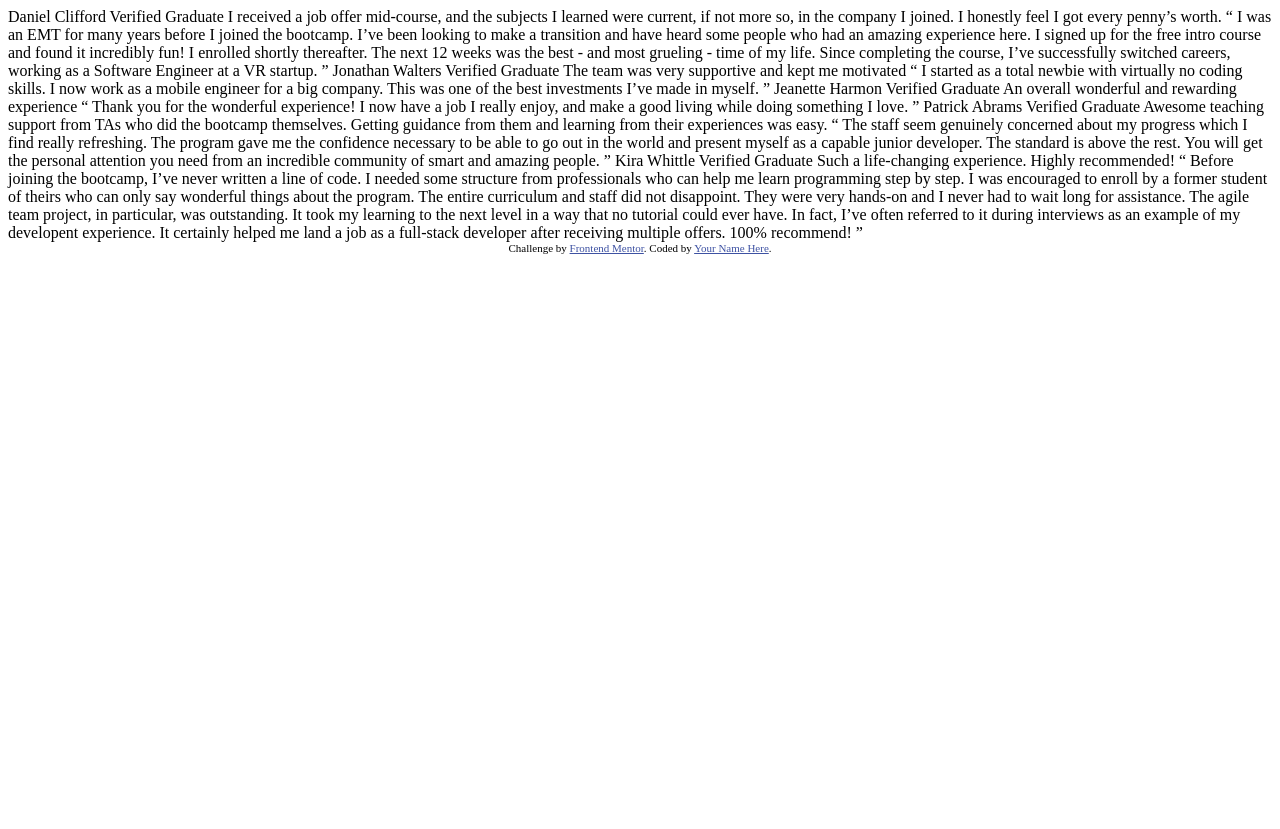
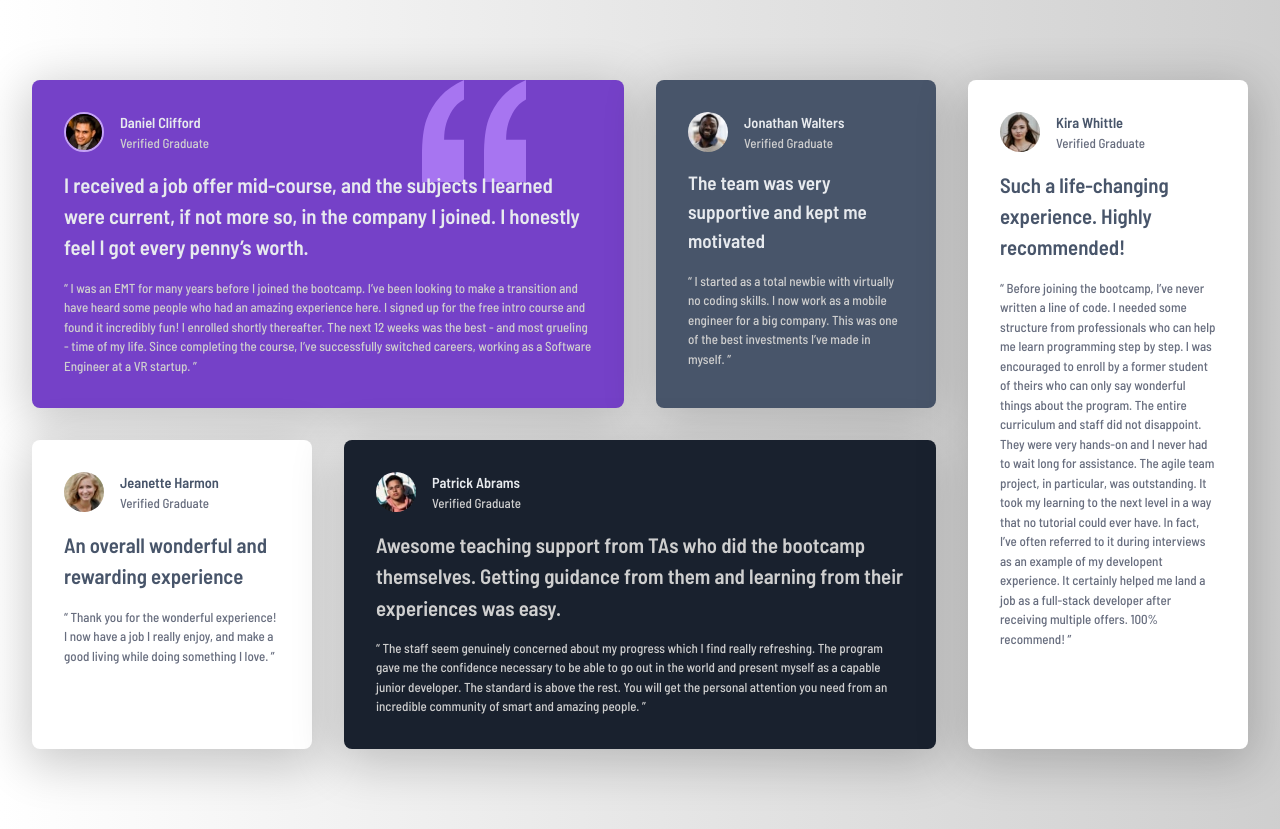
Before and after one commit to kvncodes/FrontEnd-Mentor__Grid-Section, a plain HTML site: page index.html in a window 1280 px wide. Before the commit the page ends 800 px from the top, so only its background shows below. Drawn offline with Linux system fonts and the light colour scheme.

Commit message:
Final Project Responsive Grid

```diff
--- a/index.html
+++ b/index.html
@@ -1,76 +1,142 @@
 <!DOCTYPE html>
 <html lang="en">
 	<head>
-  <meta charset="UTF-8">
-  <meta name="viewport" content="width=device-width, initial-scale=1.0"> <!-- displays site properly based on user's device -->
+		<meta charset="UTF-8" />
+		<meta name="viewport" content="width=device-width, initial-scale=1.0" />
 
-  <link rel="icon" type="image/png" sizes="32x32" href="./images/favicon-32x32.png">
+		<link
+			rel="icon"
+			type="image/png"
+			sizes="32x32"
+			href="./images/favicon-32x32.png"
+		/>
+
+		<link rel="stylesheet" href="style.css" />
 
 		<title>Frontend Mentor | [Challenge Name Here]</title>
-
-  <!-- Feel free to remove these styles or customise in your own stylesheet 👍 -->
-  <style>
-    .attribution { font-size: 11px; text-align: center; }
-    .attribution a { color: hsl(228, 45%, 44%); }
-  </style>
 	</head>
 	<body>
-  Daniel Clifford
-  Verified Graduate
+		<section class="grid-container">
+			<div class="card">
+				<div class="profile">
+					<img src="images/image-daniel.jpg" alt="" />
 
-  I received a job offer mid-course, and the subjects I learned were current, if not more so,
-  in the company I joined. I honestly feel I got every penny’s worth.
+					<div class="profile-data">
+						<p class="profile-name">Daniel Clifford</p>
+						<p>Verified Graduate</p>
+					</div>
+				</div>
 
-  “ I was an EMT for many years before I joined the bootcamp. I’ve been looking to make a
-  transition and have heard some people who had an amazing experience here. I signed up
-  for the free intro course and found it incredibly fun! I enrolled shortly thereafter.
-  The next 12 weeks was the best - and most grueling - time of my life. Since completing
-  the course, I’ve successfully switched careers, working as a Software Engineer at a VR startup. ”
+				<h3>
+					I received a job offer mid-course, and the subjects I
+					learned were current, if not more so, in the company I
+					joined. I honestly feel I got every penny’s worth.
+				</h3>
 
-  Jonathan Walters
-  Verified Graduate
+				<p>
+					“ I was an EMT for many years before I joined the bootcamp.
+					I’ve been looking to make a transition and have heard some
+					people who had an amazing experience here. I signed up for
+					the free intro course and found it incredibly fun! I
+					enrolled shortly thereafter. The next 12 weeks was the best
+					- and most grueling - time of my life. Since completing the
+					course, I’ve successfully switched careers, working as a
+					Software Engineer at a VR startup. ”
+				</p>
+			</div>
 
-  The team was very supportive and kept me motivated
+			<div class="card">
+				<div class="profile">
+					<img src="images/image-jonathan.jpg" alt="" />
 
-  “ I started as a total newbie with virtually no coding skills. I now work as a mobile engineer
-  for a big company. This was one of the best investments I’ve made in myself. ”
+					<div class="profile-data">
+						<p class="profile-name">Jonathan Walters</p>
+						<p>Verified Graduate</p>
+					</div>
+				</div>
 
-  Jeanette Harmon
-  Verified Graduate
+				<h3>The team was very supportive and kept me motivated</h3>
 
-  An overall wonderful and rewarding experience
+				<p>
+					“ I started as a total newbie with virtually no coding
+					skills. I now work as a mobile engineer for a big company.
+					This was one of the best investments I’ve made in myself. ”
+				</p>
+			</div>
 
-  “ Thank you for the wonderful experience! I now have a job I really enjoy, and make a good living
-  while doing something I love. ”
+			<div class="card">
+				<div class="profile">
+					<img src="images/image-jeanette.jpg" alt="" />
 
-  Patrick Abrams
-  Verified Graduate
+					<div class="profile-data">
+						<p class="profile-name">Jeanette Harmon</p>
+						<p>Verified Graduate</p>
+					</div>
+				</div>
 
-  Awesome teaching support from TAs who did the bootcamp themselves. Getting guidance from them and
-  learning from their experiences was easy.
+				<h3>An overall wonderful and rewarding experience</h3>
 
-  “ The staff seem genuinely concerned about my progress which I find really refreshing. The program
-  gave me the confidence necessary to be able to go out in the world and present myself as a capable
-  junior developer. The standard is above the rest. You will get the personal attention you need from
+				<p>
+					“ Thank you for the wonderful experience! I now have a job I
+					really enjoy, and make a good living while doing something I
+					love. ”
+				</p>
+			</div>
+
+			<div class="card">
+				<div class="profile">
+					<img src="images/image-patrick.jpg" alt="" />
+
+					<div class="profile-data">
+						<p class="profile-name">Patrick Abrams</p>
+						<p>Verified Graduate</p>
+					</div>
+				</div>
+
+				<h3>
+					Awesome teaching support from TAs who did the bootcamp
+					themselves. Getting guidance from them and learning from
+					their experiences was easy.
+				</h3>
+
+				<p>
+					“ The staff seem genuinely concerned about my progress which
+					I find really refreshing. The program gave me the confidence
+					necessary to be able to go out in the world and present
+					myself as a capable junior developer. The standard is above
+					the rest. You will get the personal attention you need from
 					an incredible community of smart and amazing people. ”
+				</p>
+			</div>
 
-  Kira Whittle
-  Verified Graduate
+			<div class="card">
+				<div class="profile">
+					<img src="images/image-kira.jpg" alt="" />
 
-  Such a life-changing experience. Highly recommended!
+					<div class="profile-data">
+						<p class="profile-name">Kira Whittle</p>
+						<p>Verified Graduate</p>
+					</div>
+				</div>
 
-  “ Before joining the bootcamp, I’ve never written a line of code. I needed some structure from
-  professionals who can help me learn programming step by step. I was encouraged to enroll by a former
-  student of theirs who can only say wonderful things about the program. The entire curriculum and staff
-  did not disappoint. They were very hands-on and I never had to wait long for assistance. The agile team
-  project, in particular, was outstanding. It took my learning to the next level in a way that no tutorial
-  could ever have. In fact, I’ve often referred to it during interviews as an example of my developent
-  experience. It certainly helped me land a job as a full-stack developer after receiving multiple offers.
-  100% recommend! ”
+				<h3>Such a life-changing experience. Highly recommended!</h3>
 
-  <div class="attribution">
-    Challenge by <a href="https://www.frontendmentor.io?ref=challenge" target="_blank">Frontend Mentor</a>.
-    Coded by <a href="#">Your Name Here</a>.
+				<p>
+					“ Before joining the bootcamp, I’ve never written a line of
+					code. I needed some structure from professionals who can
+					help me learn programming step by step. I was encouraged to
+					enroll by a former student of theirs who can only say
+					wonderful things about the program. The entire curriculum
+					and staff did not disappoint. They were very hands-on and I
+					never had to wait long for assistance. The agile team
+					project, in particular, was outstanding. It took my learning
+					to the next level in a way that no tutorial could ever have.
+					In fact, I’ve often referred to it during interviews as an
+					example of my developent experience. It certainly helped me
+					land a job as a full-stack developer after receiving
+					multiple offers. 100% recommend! ”
+				</p>
 			</div>
+		</section>
 	</body>
 </html>
--- /dev/null
+++ b/style.css
@@ -0,0 +1,251 @@
+@import url("https://fonts.googleapis.com/css2?family=Barlow+Semi+Condensed:wght@100;200;300;400;500;600;700;800&display=swap");
+
+:root {
+	--clr-primary-200: hsl(260, 100%, 95%);
+	--clr-primary-400: hsl(264, 82%, 80%);
+	--clr-primary-700: hsl(263, 55%, 52%);
+
+	--clr-neutral-100: hsl(0, 0%, 100%);
+	--clr-neutral-200: hsl(214, 17%, 92%);
+	--clr-neutral-300: hsl(0, 0%, 81%);
+	--clr-neutral-400: hsl(224, 10%, 45%);
+	--clr-neutral-600: hsl(217, 19%, 35%);
+	--clr-neutral-700: hsl(219, 29%, 14%);
+	--clr-neutral-800: hsl(0, 0%, 7%);
+
+	--fs-base: 0.8125rem;
+
+	--ff-base: "Barlow Semi Condensed", sans-serif;
+
+	--fw-base: 500;
+	--fw-strong: 600;
+}
+
+@layer reset {
+	*,
+	*::before,
+	*::after {
+		box-sizing: border-box;
+	}
+
+	* {
+		margin: 0;
+		padding: 0;
+	}
+
+	@media (prefers-reduced-motion: no-preference) {
+		html {
+			interpolate-size: allow-keywords;
+		}
+	}
+
+	body {
+		/* 4. Add accessible line-height */
+		line-height: 1.5;
+		/* 5. Improve text rendering */
+		-webkit-font-smoothing: antialiased;
+	}
+
+	img,
+	picture,
+	video,
+	canvas,
+	svg {
+		display: block;
+		max-width: 100%;
+	}
+
+	input,
+	button,
+	textarea,
+	select {
+		font: inherit;
+	}
+
+	p,
+	h1,
+	h2,
+	h3,
+	h4,
+	h5,
+	h6 {
+		overflow-wrap: break-word;
+	}
+
+	p {
+		text-wrap: pretty;
+	}
+}
+
+body {
+	font-family: var(--ff-base);
+	font-size: var(--fs-base);
+	font-weight: var(--fw-base);
+	line-height: 1.5;
+	padding: 5rem 2rem;
+	background: linear-gradient(90deg, white, var(--clr-neutral-300));
+	display: flex;
+	justify-content: center;
+	align-items: center;
+	min-height: 100vh;
+}
+
+.grid-container {
+	display: grid;
+	gap: 2rem;
+	max-width: 1440px;
+}
+
+.card:nth-of-type(1) {
+	background: var(--clr-primary-700);
+}
+
+.grid-container .card {
+	border-radius: 0.5rem;
+	display: flex;
+	flex-direction: column;
+	gap: 1rem;
+	padding: 2rem;
+	box-shadow: 0 10px 48px 6px rgba(0, 0, 0, 0.2);
+}
+
+.grid-container .card .profile {
+	display: flex;
+	gap: 1rem;
+}
+
+.profile img {
+	border-radius: 50%;
+	width: 40px;
+	height: 40px;
+}
+
+.card:nth-of-type(1) .profile img {
+	border: 2px solid var(--clr-primary-400);
+}
+
+.card:nth-of-type(1) p {
+	color: var(--clr-neutral-300);
+}
+
+.profile-name {
+	font-size: 0.9rem;
+	font-weight: var(--fw-strong);
+}
+
+.card:nth-of-type(1) .profile .profile-data .profile-name {
+	color: var(--clr-neutral-200);
+}
+
+h3 {
+	font-size: 1.3rem;
+	font-weight: var(--fw-strong);
+}
+
+.card:nth-of-type(1) h3 {
+	color: var(--clr-neutral-200);
+}
+
+.card:nth-of-type(2) {
+	background-color: var(--clr-neutral-600);
+}
+
+.card:nth-of-type(2) .profile .profile-name {
+	color: var(--clr-neutral-200);
+}
+
+.card:nth-of-type(2) p {
+	color: var(--clr-neutral-300);
+}
+
+.card:nth-of-type(2) h3 {
+	color: var(--clr-neutral-200);
+	font-size: 1.2rem;
+}
+
+.card:nth-of-type(3) {
+	background-color: white;
+}
+
+.card:nth-of-type(3) .profile-name {
+	color: var(--clr-neutral-600);
+}
+
+.card:nth-of-type(3) h3 {
+	color: var(--clr-neutral-600);
+	font-weight: var(--fw-strong);
+}
+
+.card:nth-of-type(3) p {
+	color: var(--clr-neutral-400);
+}
+
+.card:nth-of-type(4) {
+	background-color: var(--clr-neutral-700);
+}
+
+.card:nth-of-type(4) .profile-name {
+	color: var(--clr-neutral-200);
+}
+
+.card:nth-of-type(4) h3 {
+	color: var(--clr-neutral-300);
+	font-weight: var(--fw-strong);
+}
+
+.card:nth-of-type(4) p {
+	color: var(--clr-neutral-300);
+}
+
+.card:nth-of-type(5) {
+	background-color: var(--clr-neutral-100);
+}
+
+.card:nth-of-type(5) .profile-name {
+	color: var(--clr-neutral-600);
+}
+
+.card:nth-of-type(5) h3 {
+	color: var(--clr-neutral-600);
+	font-weight: var(--fw-strong);
+}
+
+.card:nth-of-type(5) p {
+	color: var(--clr-neutral-400);
+}
+
+@media (width > 1024px) {
+	.grid-container {
+		display: grid;
+		grid-template-columns: 1fr 1fr 1fr 1fr;
+		grid-template-rows: auto auto;
+	}
+
+	.card:nth-of-type(1) {
+		grid-column: 1 / 3;
+		grid-row: 1;
+	}
+
+	.card:nth-of-type(2) {
+		grid-column: 3;
+		grid-row: 1;
+	}
+	.card:nth-of-type(3) {
+		grid-column: 1;
+		grid-row: 2;
+	}
+	.card:nth-of-type(4) {
+		grid-column: 2 / 4;
+		grid-row: 2;
+	}
+
+	.card:nth-of-type(5) {
+		grid-column: 4;
+		grid-row: 1 / 3;
+	}
+	.card:nth-of-type(1) {
+		background: url(images/bg-pattern-quotation.svg) var(--clr-primary-700)
+			no-repeat;
+		background-position: 80% top;
+	}
+}
```
Lines whose indentation alone changed are shown as unchanged.
